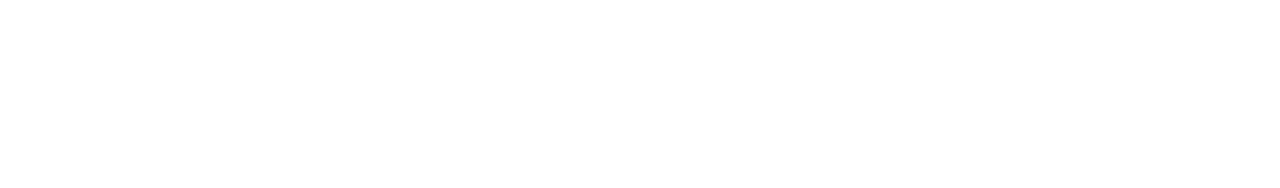
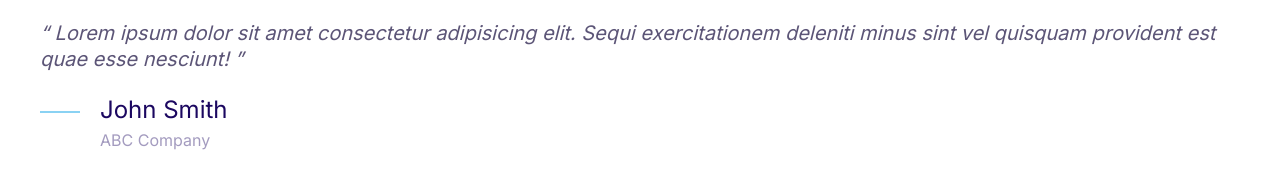
Before and after one commit to jmaletto1/responsive-web-design-challenge, a plain HTML site: page index.html in a window 1280 px wide. Drawn offline with Linux system fonts and the light colour scheme.

Commit message:
Build Quote Component

```diff
--- a/css/styles.css
+++ b/css/styles.css
@@ -4,6 +4,7 @@
   --color-accent: #ff3400;
   --color-headings: #1b0760;
   --color-body: #918ca4;
+  --color-body-darker: #5c5577;
   --color-border: #ccc;
   --border-radius: 30px;
 }
@@ -12,6 +13,10 @@
 *::after,
 *::before {
   box-sizing: border-box;
+}
+
+footer {
+  margin: 0 40px;
 }
 
 /* Typography */
@@ -386,3 +391,53 @@ a {
 .media__image {
   margin-top: 1rem;
 }
+
+/* Quotes */
+
+.quote {
+  font-size: 3rem;
+  font-style: italic;
+  color: var(--color-body-darker);
+  line-height: 1.3;
+}
+
+.quote__text::before {
+  content: open-quote;
+}
+
+.quote__text::after {
+  content: close-quote;
+}
+
+.quote__author {
+  font-size: 3rem;
+  font-style: normal;
+  font-weight: 500;
+  margin-bottom: 0;
+}
+
+.quote__company {
+  color: var(--color-headings);
+  font-size: 2rem;
+  font-style: normal;
+  opacity: 0.4;
+}
+
+.quote__line {
+  position: relative;
+  bottom: 10px;
+}
+
+@media screen and (min-width: 1024px) {
+  .quote {
+    font-size: 2rem;
+  }
+
+  .quote__author {
+    font-size: 2.4rem;
+  }
+
+  .quote__company {
+    font-size: 1.6rem;
+  }
+}
--- a/index.html
+++ b/index.html
@@ -13,5 +13,26 @@
     <link rel="stylesheet" href="css/styles.css" />
     <title>Moshify</title>
   </head>
-  <body></body>
+  <body>
+    <blockquote class="quote">
+      <p class="quote__text">
+        Lorem ipsum dolor sit amet consectetur adipisicing elit. Sequi
+        exercitationem deleniti minus sint vel quisquam provident est quae esse
+        nesciunt!
+      </p>
+    </blockquote>
+    <footer>
+      <div class="media">
+        <div class="media__image">
+          <svg class="icon icon--primary quote__line">
+            <use xlink:href="images/sprite.svg#computer"></use>
+          </svg>
+        </div>
+        <div class="media__body">
+          <h3 class="media__title quote__author">John Smith</h3>
+          <p class="quote__company">ABC Company</p>
+        </div>
+      </div>
+    </footer>
+  </body>
 </html>
```
